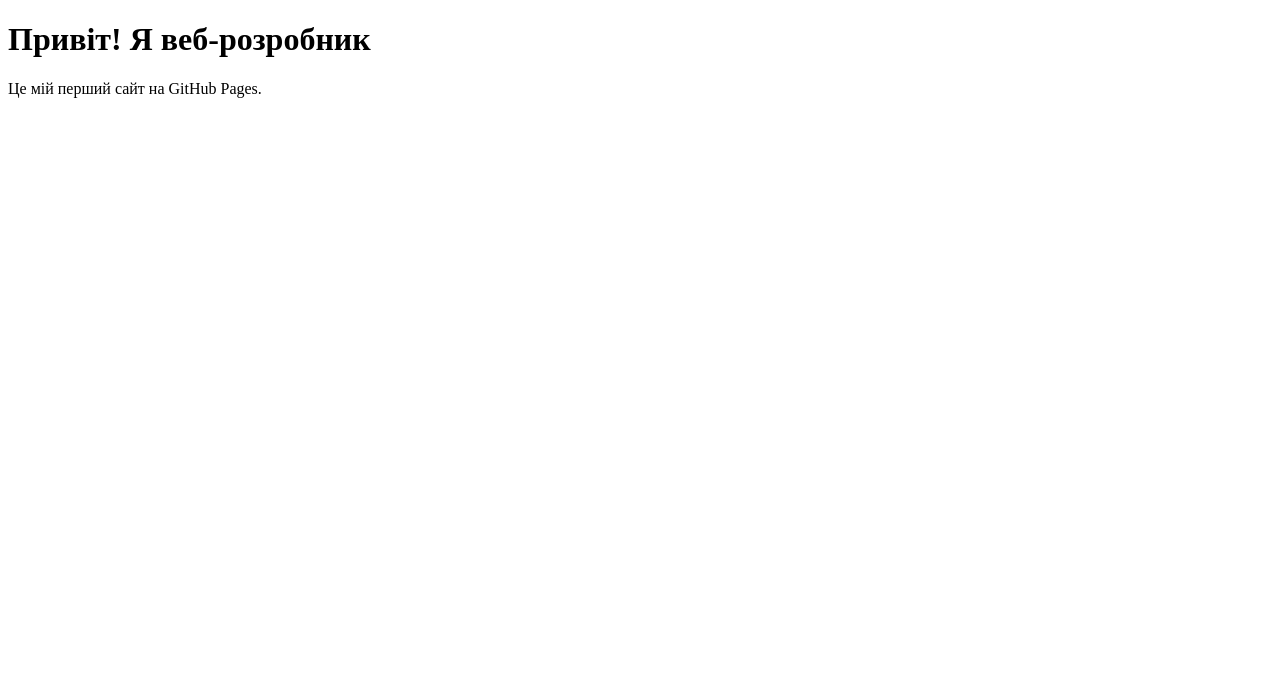
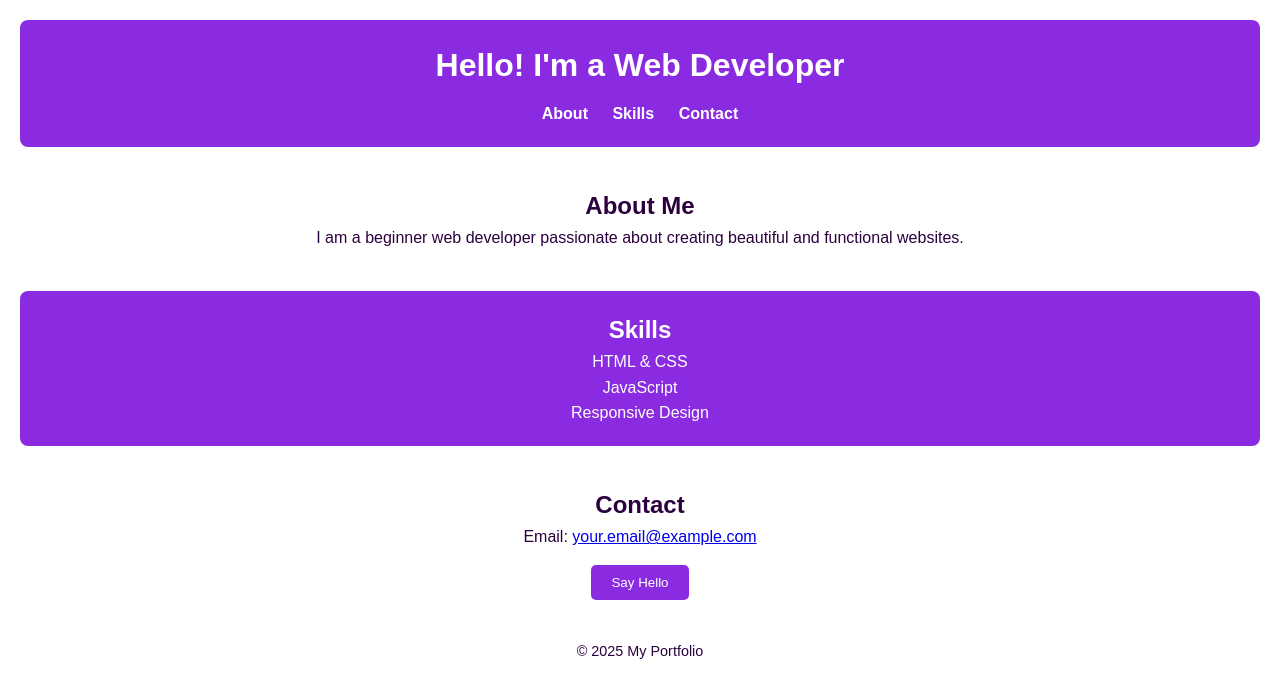
Before and after one commit to annachernii-tech/portfolio, a plain HTML site: page index.html in a window 1280 px wide. Drawn offline with Linux system fonts and the light colour scheme.

Commit message:
Updated portfolio design

```diff
--- a/index.html
+++ b/index.html
@@ -1,14 +1,46 @@
 <!DOCTYPE html>
-<html lang="uk">
+<html lang="en">
 
 <head>
     <meta charset="UTF-8">
-    <title>Моє портфоліо</title>
+    <meta name="viewport" content="width=device-width, initial-scale=1.0">
+    <title>My Portfolio</title>
+    <link rel="stylesheet" href="style.css">
 </head>
 
 <body>
-    <h1>Привіт! Я веб-розробник</h1>
-    <p>Це мій перший сайт на GitHub Pages.</p>
+    <header>
+        <h1>Hello! I'm a Web Developer</h1>
+        <nav>
+            <a href="#about">About</a>
+            <a href="#skills">Skills</a>
+            <a href="#contact">Contact</a>
+        </nav>
+    </header>
+
+    <section id="about">
+        <h2>About Me</h2>
+        <p>I am a beginner web developer passionate about creating beautiful and functional websites.</p>
+    </section>
+
+    <section id="skills">
+        <h2>Skills</h2>
+        <ul>
+            <li>HTML & CSS</li>
+            <li>JavaScript</li>
+            <li>Responsive Design</li>
+        </ul>
+    </section>
+
+    <section id="contact">
+        <h2>Contact</h2>
+        <p>Email: <a href="mailto:your.email@example.com">your.email@example.com</a></p>
+        <button>Say Hello</button>
+    </section>
+
+    <footer>
+        <p>© 2025 My Portfolio</p>
+    </footer>
 </body>
 
 </html>
--- /dev/null
+++ b/style.css
@@ -0,0 +1,135 @@
+/* Основні кольори */
+:root {
+    --main-bg: #8a2be2;
+    /* темно-фіолетовий */
+    --accent-bg: #ffffff;
+    /* білий фон */
+    --main-text-light: #ffffff;
+    /* білий текст */
+    --main-text-dark: #2c003e;
+    /* темний текст на білому фоні */
+}
+
+/* Скидання стилів */
+* {
+    margin: 0;
+    padding: 0;
+    box-sizing: border-box;
+    font-family: Arial, sans-serif;
+}
+
+/* Загальний фон та колір тексту */
+body {
+    background-color: var(--accent-bg);
+    color: var(--main-text-dark);
+    line-height: 1.6;
+    padding: 20px;
+    text-align: center;
+    /* Центруємо увесь текст по дефолту */
+}
+
+/* Хедер */
+header {
+    background-color: var(--main-bg);
+    color: var(--main-text-light);
+    padding: 20px;
+    border-radius: 8px;
+    margin-bottom: 20px;
+}
+
+header nav {
+    margin-top: 10px;
+}
+
+header nav a {
+    color: var(--main-text-light);
+    margin: 0 10px;
+    text-decoration: none;
+    font-weight: bold;
+}
+
+header nav a:hover {
+    text-decoration: underline;
+}
+
+/* Секції */
+section {
+    padding: 20px;
+    margin-bottom: 20px;
+    border-radius: 8px;
+    display: flex;
+    flex-direction: column;
+    align-items: center;
+    /* Центруємо вміст секції */
+    justify-content: center;
+}
+
+#about {
+    background-color: var(--accent-bg);
+    color: var(--main-text-dark);
+}
+
+#skills {
+    background-color: var(--main-bg);
+    color: var(--main-text-light);
+}
+
+#skills ul {
+    list-style: none;
+    padding: 0;
+}
+
+#contact {
+    background-color: var(--accent-bg);
+    color: var(--main-text-dark);
+}
+
+#contact button {
+    background-color: var(--main-bg);
+    color: var(--main-text-light);
+    border: none;
+    padding: 10px 20px;
+    border-radius: 5px;
+    cursor: pointer;
+    margin-top: 15px;
+    /* Відступ зверху */
+}
+
+#contact button:hover {
+    opacity: 0.8;
+}
+
+/* Footer */
+footer {
+    text-align: center;
+    margin-top: 20px;
+    font-size: 0.9em;
+    color: var(--main-text-dark);
+}
+
+/* Адаптивність для мобільних пристроїв */
+@media (max-width: 600px) {
+    body {
+        padding: 10px;
+    }
+
+    header h1 {
+        font-size: 1.5em;
+    }
+
+    header nav {
+        display: flex;
+        flex-direction: column;
+        gap: 10px;
+        margin-top: 10px;
+    }
+
+    section {
+        padding: 15px;
+    }
+
+    #contact button {
+        width: 100%;
+        padding: 12px 0;
+    }
+}
```
